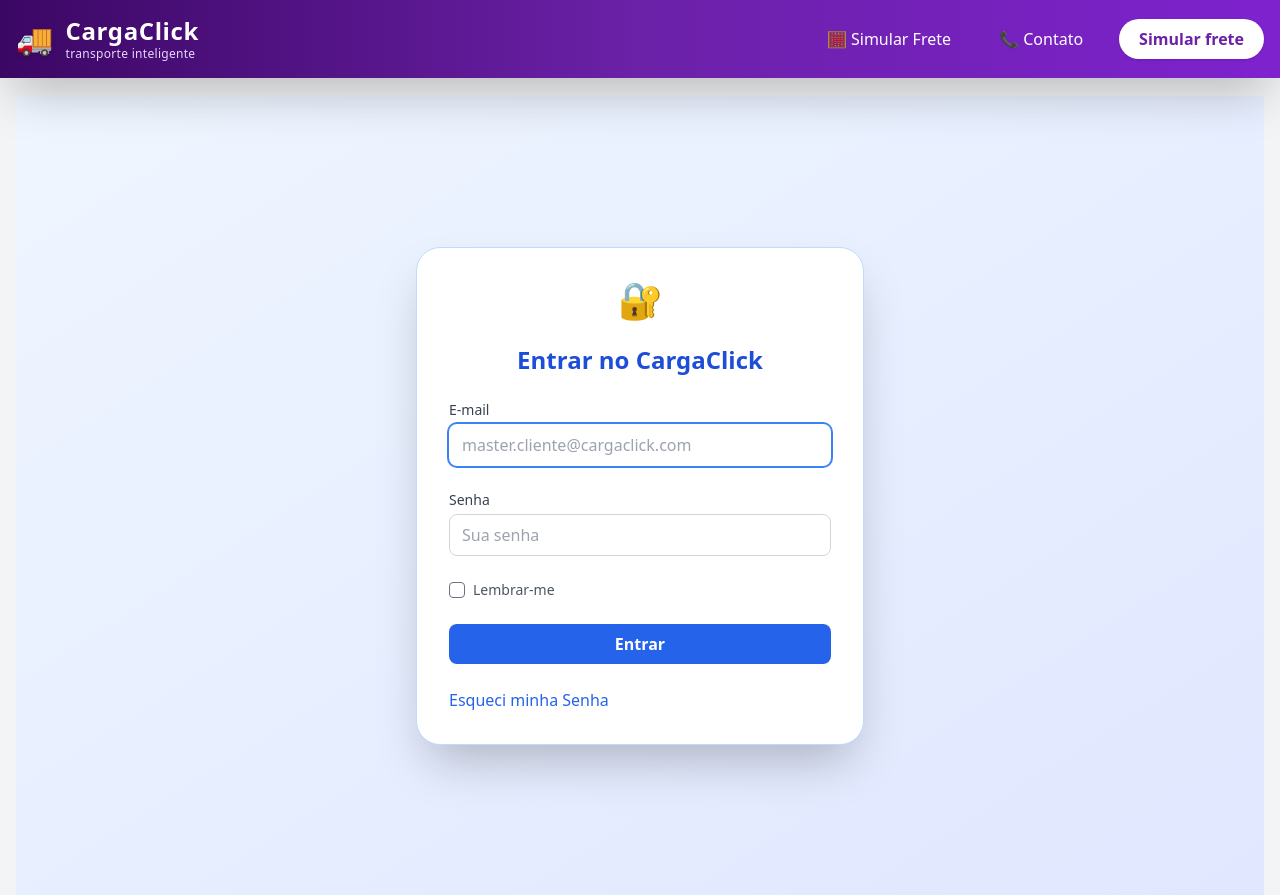
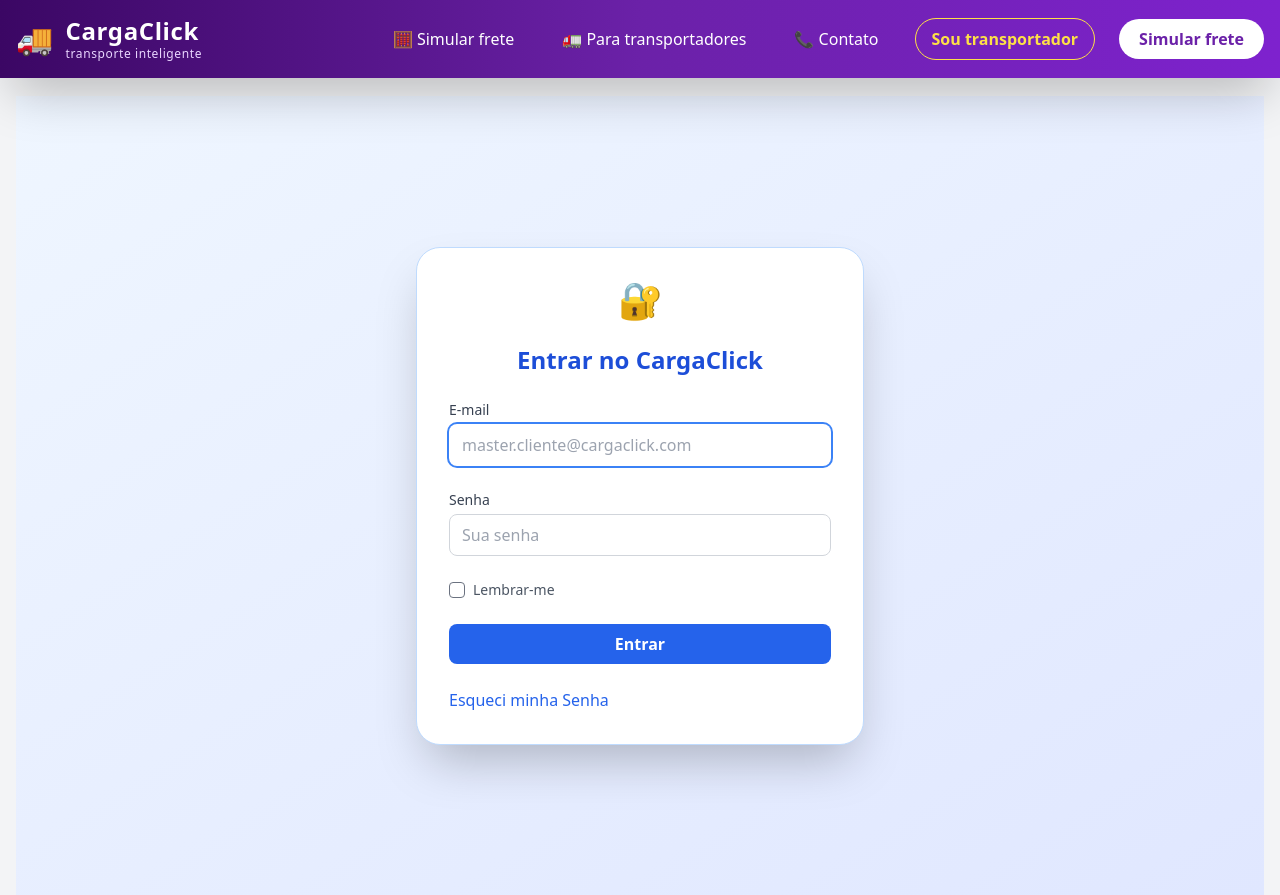
Before and after one commit to harleyjosesoncim/cargaclick, a Rails app: page /admin_users/sign_in in a window 1280 px wide. Shown: the top 895 px of the page. Run offline with Rails 7, Linux system fonts and the light colour scheme; style sheets or scripts are compiled from the project's sources; parts of the project's set-up code (start-up, migrations or seed data) failed here and were passed over.

Commit message:
fix: fluxo CTA simulação e login cliente

```diff
--- a/app/controllers/application_controller.rb
+++ b/app/controllers/application_controller.rb
@@ -1,4 +1,9 @@
 # frozen_string_literal: true
+
+class ApplicationController < ActionController::Base
+  helper NavigationHelper
+end
+
 
 class ApplicationController < ActionController::Base
   protect_from_forgery with: :exception
--- a/app/views/fretes/new.html.erb
+++ b/app/views/fretes/new.html.erb
@@ -88,7 +88,7 @@
   </ul>
 
   <!-- ==================================================
-       CTA DINÂMICO POR PERFIL
+       CTA DINÂMICO (BOTÕES CORRETOS)
   ================================================== -->
   <div class="mt-6 flex flex-wrap gap-4">
 
@@ -108,7 +108,7 @@
                 transition shadow" %>
 
     <% else %>
-      <!-- NÃO LOGADO -->
+      <!-- NÃO LOGADO (BOTÃO VERDE CORRIGIDO) -->
       <%= link_to "Entrar ou Criar Conta para Contratar",
         new_cliente_session_path,
         class: "inline-block bg-green-600 hover:bg-green-700
--- a/app/views/layouts/_navbar.html.erb
+++ b/app/views/layouts/_navbar.html.erb
@@ -1,155 +1,81 @@
-<nav
-  class="bg-gradient-to-r from-purple-950 via-purple-800 to-purple-700
-         p-4 shadow-2xl fixed top-0 left-0 w-full z-50 backdrop-blur">
+<nav class="bg-gradient-to-r from-purple-950 via-purple-800 to-purple-700
+            p-4 shadow-2xl fixed top-0 left-0 w-full z-50 backdrop-blur">
 
   <div class="max-w-7xl mx-auto flex items-center justify-between">
 
-    <!-- =====================================================
-         LOGO
-         ===================================================== -->
-    <%= link_to root_path,
-      class: "flex items-center gap-3 text-white text-2xl font-extrabold
-              tracking-wide hover:opacity-90 transition" do %>
-      <span class="text-3xl drop-shadow">🚚</span>
+    <!-- LOGO -->
+    <%= link_to nav_path(:root_path, fallback: "/"),
+          class: "flex items-center gap-3 text-white text-2xl font-extrabold tracking-wide hover:opacity-90 transition" do %>
+      <span class="text-3xl">🚚</span>
       <span class="flex flex-col leading-tight">
         <span>CargaClick</span>
-        <span class="text-xs font-normal text-purple-200 tracking-wide">
+        <span class="text-xs font-normal text-purple-200">
           transporte inteligente
         </span>
       </span>
     <% end %>
 
-    <!-- =====================================================
-         DESKTOP NAV
-         ===================================================== -->
+    <!-- DESKTOP -->
     <div class="hidden md:flex items-center gap-6 text-white font-medium">
 
-      <% if Rails.application.routes.url_helpers.respond_to?(:simular_frete_path) %>
-        <%= link_to simular_frete_path,
-          class: "px-3 py-2 rounded-lg hover:bg-white/10 hover:text-yellow-300 transition" do %>
-          🧮 Simular Frete
-        <% end %>
+      <%= link_to "🧮 Simular frete",
+            nav_path(:new_frete_path, fallback: "/"),
+            class: "px-3 py-2 rounded-lg hover:bg-white/10 hover:text-yellow-300 transition" %>
+
+      <%= link_to "🚛 Para transportadores",
+            nav_path(:transportadores_path, fallback: "/transportadores"),
+            class: "px-3 py-2 rounded-lg hover:bg-white/10 hover:text-yellow-300 transition" %>
+
+      <%= link_to "📞 Contato",
+            nav_path(:contato_path, fallback: "/"),
+            class: "px-3 py-2 rounded-lg hover:bg-white/10 hover:text-yellow-300 transition" %>
+
+      <!-- NÃO LOGADO -->
+      <% unless cliente_signed_in? || transportador_signed_in? %>
+        <%= link_to "Sou transportador",
+              nav_path(:transportadores_path, fallback: "/transportadores"),
+              class: "border border-yellow-300 text-yellow-300 px-4 py-2 rounded-full font-bold
+                      hover:bg-yellow-300 hover:text-purple-900 transition" %>
+
+        <%= link_to "Simular frete",
+              nav_path(:new_frete_path, fallback: "/"),
+              class: "bg-white text-purple-800 px-5 py-2 rounded-full font-bold hover:bg-purple-100 transition" %>
       <% end %>
 
-      <% if Rails.application.routes.url_helpers.respond_to?(:transportadores_landing_path) %>
-        <%= link_to transportadores_landing_path,
-          class: "px-3 py-2 rounded-lg hover:bg-white/10 hover:text-yellow-300 transition" do %>
-          🚛 Para Transportadores
-        <% end %>
+      <!-- CLIENTE -->
+      <% if cliente_signed_in? %>
+        <%= link_to "Meu painel",
+              nav_path(:clientes_root_path, fallback: "/"),
+              class: "bg-blue-600 px-5 py-2 rounded-full font-bold hover:bg-blue-500 transition" %>
       <% end %>
 
-      <% if Rails.application.routes.url_helpers.respond_to?(:contato_path) %>
-        <%= link_to contato_path,
-          class: "px-3 py-2 rounded-lg hover:bg-white/10 hover:text-yellow-300 transition" do %>
-          📞 Contato
-        <% end %>
-      <% end %>
-
-      <%# SEO PROGRAMÁTICO
-          Ex.: /transportadores/sorocaba
-          Ex.: /transportadores/motoboy
-      %>
-
-      <!-- =====================================================
-           CTAs – NÃO LOGADO
-           ===================================================== -->
-      <% unless (defined?(cliente_signed_in?) && cliente_signed_in?) ||
-               (defined?(transportador_signed_in?) && transportador_signed_in?) %>
-
-        <% if Rails.application.routes.url_helpers.respond_to?(:transportadores_landing_path) %>
-          <%= link_to "Sou transportador",
-            transportadores_landing_path,
-            class: "border border-yellow-300 text-yellow-300
-                    px-4 py-2 rounded-full font-bold
-                    hover:bg-yellow-300 hover:text-purple-900
-                    transition shadow" %>
-        <% end %>
-
-        <% if Rails.application.routes.url_helpers.respond_to?(:simular_frete_path) %>
-          <%= link_to "Simular frete",
-            simular_frete_path,
-            class: "bg-white text-purple-800 px-5 py-2 rounded-full font-bold
-                    hover:bg-purple-100 shadow transition" %>
-        <% end %>
-
-      <% end %>
-
-      <!-- =====================================================
-           CLIENTE LOGADO
-           ===================================================== -->
-      <% if defined?(cliente_signed_in?) && cliente_signed_in? &&
-            Rails.application.routes.url_helpers.respond_to?(:clientes_root_path) %>
-        <%= link_to "Meu painel",
-          clientes_root_path,
-          class: "bg-blue-600/90 px-5 py-2 rounded-full font-bold
-                  hover:bg-blue-500 shadow transition" %>
-      <% end %>
-
-      <!-- =====================================================
-           TRANSPORTADOR LOGADO
-           ===================================================== -->
-      <% if defined?(transportador_signed_in?) && transportador_signed_in? &&
-            Rails.application.routes.url_helpers.respond_to?(:transportadores_root_path) %>
+      <!-- TRANSPORTADOR -->
+      <% if transportador_signed_in? %>
         <%= link_to "Painel transportador",
-          transportadores_root_path,
-          class: "bg-green-600/90 px-5 py-2 rounded-full font-bold
-                  hover:bg-green-500 shadow transition" %>
+              nav_path(:transportadores_root_path, fallback: "/"),
+              class: "bg-green-600 px-5 py-2 rounded-full font-bold hover:bg-green-500 transition" %>
       <% end %>
 
     </div>
 
-    <!-- =====================================================
-         MOBILE NAV (HTML NATIVO)
-         ===================================================== -->
+    <!-- MOBILE -->
     <details class="md:hidden text-white">
-      <summary class="text-3xl cursor-pointer select-none">☰</summary>
+      <summary class="text-3xl cursor-pointer">☰</summary>
 
-      <div class="mt-4 flex flex-col gap-3 bg-purple-900/95
-                  rounded-xl p-4 shadow-xl">
+      <div class="mt-4 flex flex-col gap-3 bg-purple-900/95 rounded-xl p-4">
 
-        <% if Rails.application.routes.url_helpers.respond_to?(:simular_frete_path) %>
-          <%= link_to "🧮 Simular Frete",
-            simular_frete_path,
-            class: "px-3 py-2 rounded hover:bg-white/10" %>
-        <% end %>
+        <%= link_to "🧮 Simular frete",
+              nav_path(:new_frete_path, fallback: "/"),
+              class: "px-3 py-2 rounded hover:bg-white/10" %>
 
-        <% if Rails.application.routes.url_helpers.respond_to?(:transportadores_landing_path) %>
-          <%= link_to "🚛 Para Transportadores",
-            transportadores_landing_path,
-            class: "px-3 py-2 rounded hover:bg-white/10" %>
-        <% end %>
+        <%= link_to "🚛 Para transportadores",
+              nav_path(:transportadores_path, fallback: "/transportadores"),
+              class: "px-3 py-2 rounded hover:bg-white/10" %>
 
-        <% if Rails.application.routes.url_helpers.respond_to?(:contato_path) %>
-          <%= link_to "📞 Contato",
-            contato_path,
-            class: "px-3 py-2 rounded hover:bg-white/10" %>
-        <% end %>
-
-        <% unless (defined?(cliente_signed_in?) && cliente_signed_in?) ||
-                 (defined?(transportador_signed_in?) && transportador_signed_in?) %>
-
-          <%= link_to "🚛 Sou transportador",
-            transportadores_landing_path,
-            class: "px-3 py-2 rounded bg-yellow-300 text-purple-900 font-bold" %>
-
-          <%= link_to "🧮 Simular frete",
-            simular_frete_path,
-            class: "px-3 py-2 rounded bg-white text-purple-800 font-bold" %>
-
-        <% end %>
-
-        <% if defined?(cliente_signed_in?) && cliente_signed_in? &&
-              Rails.application.routes.url_helpers.respond_to?(:clientes_root_path) %>
-          <%= link_to "👤 Meu painel",
-            clientes_root_path,
-            class: "px-3 py-2 rounded bg-blue-600/90 font-bold" %>
-        <% end %>
-
-        <% if defined?(transportador_signed_in?) && transportador_signed_in? &&
-              Rails.application.routes.url_helpers.respond_to?(:transportadores_root_path) %>
-          <%= link_to "🚛 Painel transportador",
-            transportadores_root_path,
-            class: "px-3 py-2 rounded bg-green-600/90 font-bold" %>
+        <% unless cliente_signed_in? || transportador_signed_in? %>
+          <%= link_to "Sou transportador",
+                nav_path(:transportadores_path, fallback: "/transportadores"),
+                class: "px-3 py-2 rounded bg-yellow-300 text-purple-900 font-bold" %>
         <% end %>
 
       </div>
--- /dev/null
+++ b/db/migrate/20260201031545_add_tipo_pessoa_to_transportadores.rb
@@ -0,0 +1,5 @@
+class AddTipoPessoaToTransportadores < ActiveRecord::Migration[7.1]
+  def change
+    add_column :transportadores, :tipo_pessoa, :integer, default: 0, null: false
+  end
+end
```
Also changed, not shown: app/views/home/index.html.erb (+38 -1 lines), config/environments/development.rb (+21 -15 lines), db/schema.rb.
